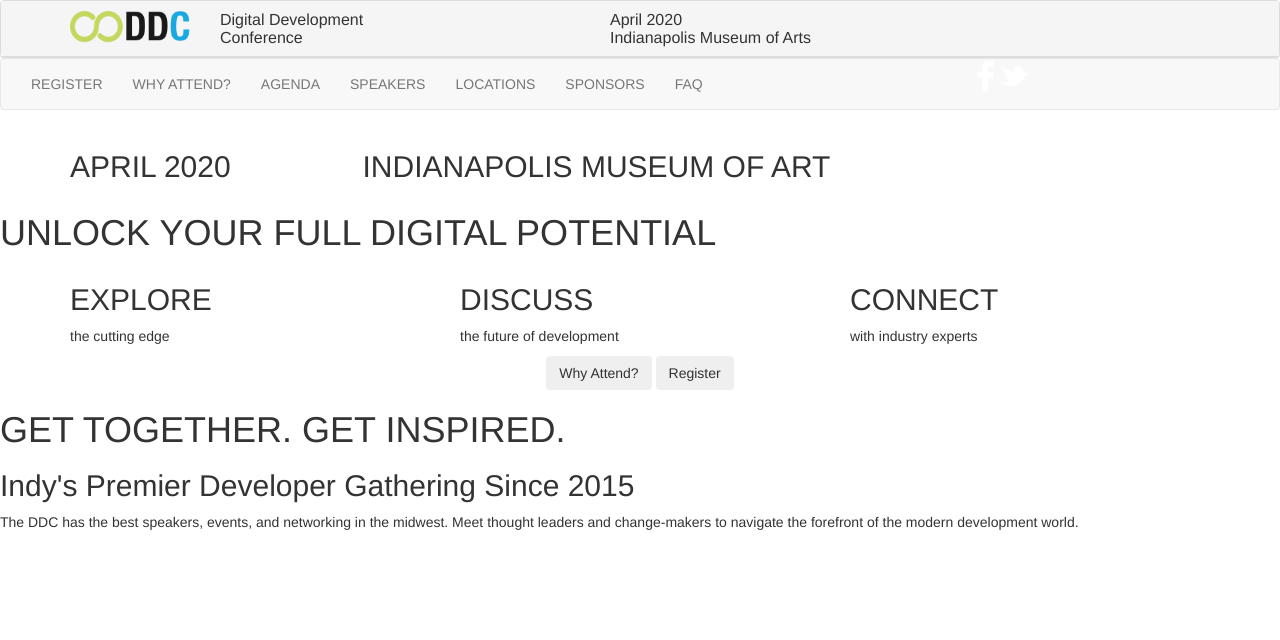
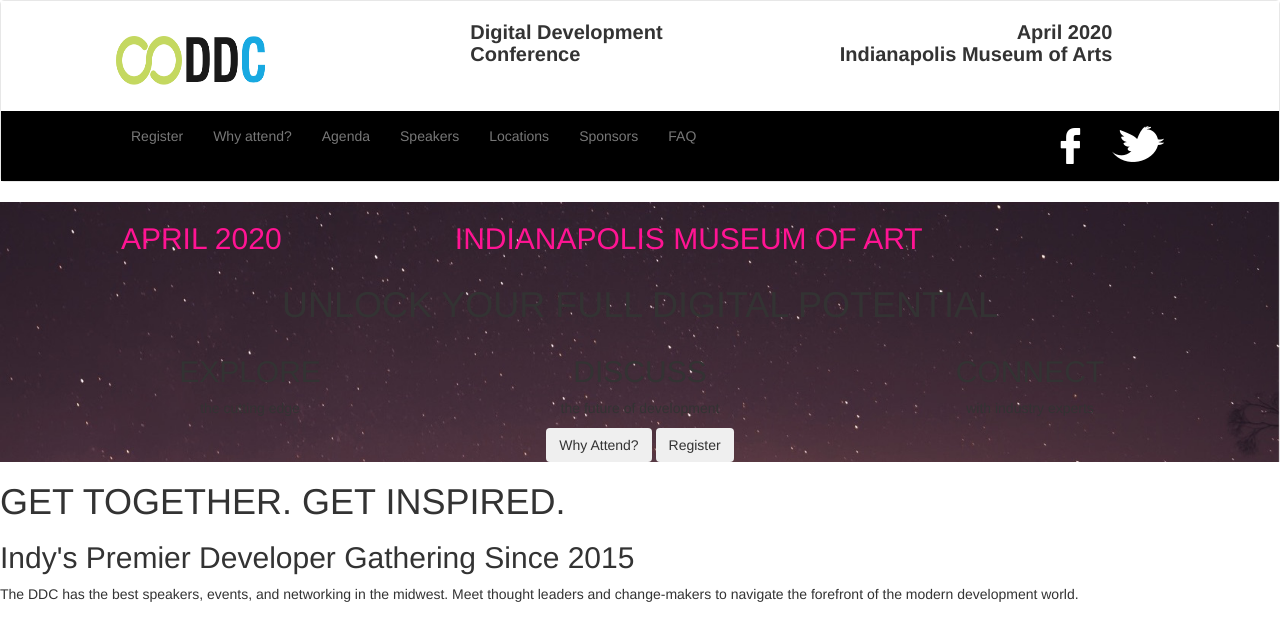
Before and after one commit to RagenS9/d4-ddc-recreate, a plain HTML site: page ddc.html in a window 1280 px wide. Drawn offline with nearby package versions, Linux system fonts and the light colour scheme.

Commit message:
fixed the nav bar so that it'll shrink (even if the links aren't in the hamburger menu) and have been styling ever since.

```diff
--- a/css/ddc.css
+++ b/css/ddc.css
@@ -6,29 +6,118 @@ img {
     width: 100%;
 }
 
-.panel {
-    margin-bottom: 0px;
-    background-color: white;
+div.container-fluid {
+    padding-left: 0px;
+    padding-right: 0px;
 }
 
-.panel-logo {
-    width: 150px;
+.navbar-header {
+    background-color: white;
+    width: 100%;
+    padding-right: 5px;
+    padding-left: 5px;
+    padding-top: 20px;
+    padding-bottom: 10px;
 }
+
+.who {
+    text-align: right;
+    padding-left: 30px;
+}
+
+.who img {
+    width: 180px;
+    height: 80px;
+}
+
+.what {
+    display: none;
+}
+
+.where {
+    display: none;
+}
+
+.navlinks {
+    background-color: black;
+    color: white;
+}
+
+/*tried just a. tried li. tried navlinks a tried navlinks > a--nothing working to turn these white.*/
+.nav navbar-nav ul > li >  sa {
+    color: white;
+    text-size: 20px;
+}
+
+/*.navtext {
+    color: white;
+}*/
+
+/*trying to make the font white. It didn't work. */
+/*.nav navbar-nav {
+    color: white;
+}*/
+
+.facebooklogo > img {
+    width: 10px;
+}
+
+/*.twitterlogo > img {
+    width: 30px;
+}*/
+
+main {
+    text-align: center;
+    background-image: url(../img/background.jpg);
+    background-size: cover;
+}
+
+.date {
+    color: deeppink;
+}
+
+main .info {
+    display: none;
+}
+
+/*.button-row {
+    text-align: center;
+}*/
+
+/*desktop?? yeah, this whole media thing is still waaaaay over my head.*/
+@media all and (min-width: 767px) {
+   .what {
+       display: flex;
+   }
+
+   .what h3 {
+       font-size: 20px;
+   }
+
+   .where {
+       display: flex;
+        text-align: right;
+    }
+
+    .where h3 {
+        font-size: 20px;
+    }
+
+    .navbar-header {
+        padding-right: 100px;
+        padding-left: 100px;
+    }
+
+    .navlinks {
+        padding-right: 100px;
+        padding-left: 100px;
+    }
+
+    main .info {
+        display: block;
+    }
 
 
 
-.panel-body {
-    padding: 0px;
+
 }
-
-.facebooklogo > img {
-    width: 20px;
-}
-
-.twitterlogo > img {
-    width: 30px;
-}
-
-.button-row {
-    text-align: center;
-}
--- a/ddc.html
+++ b/ddc.html
@@ -8,57 +8,54 @@
     <link rel="stylesheet" href="https://maxcdn.bootstrapcdn.com/bootstrap/3.3.7/css/bootstrap.min.css" integrity="sha384-BVYiiSIFeK1dGmJRAkycuHAHRg32OmUcww7on3RYdg4Va+PmSTsz/K68vbdEjh4u" crossorigin="anonymous">
     <link rel="stylesheet" href="css/ddc.css" />
 </head>
+
 <body>
 
     <header>
-        <div class="panel panel-default">
-            <div class="panel-heading">
-                <div class="container">
+        <nav class="navbar navbar-default">
+            <div class="container-fluid">
+                <!-- Brand and toggle get grouped for better mobile display -->
+                <div class="navbar-header container">
                     <div class="row">
-                        <div class="panel-logo col-sm-4">
-                            <img src="./img/logo.png" alt="DDC logo" />
+                        <div class="col-sm-4 who">
+                            <button type="button" class="navbar-toggle collapsed" data-toggle="collapse" data-target="#bs-example-navbar-collapse-1" aria-expanded="false">
+                                <span class="sr-only">Toggle navigation</span>
+                                <span class="icon-bar"></span>
+                                <span class="icon-bar"></span>
+                                <span class="icon-bar"></span>
+                            </button>
+                            <img class="navbar-brand" href="#" src="./img/logo.png" alt="DDC logo" />
                         </div>
 
-                        <div class="panel-even-name col-sm-4">
-                            <h3 class="panel-title">Digital Development<br/>Conference</h3>
+                        <div class="col-sm-4 what">
+                            <h3 class="panel-title"><strong>Digital Development<br/>Conference</strong></h3>
                         </div>
-
-                        <div class="panel-date col-sm-4">
-                            <h3 class="panel-title">April 2020<br/>Indianapolis Museum of Arts</h3>
+                        <div class="col-sm-4 where">
+                            <h3 class="panel-title"><strong>April 2020<br/>Indianapolis Museum of Arts</strong></h3>
                         </div>
                     </div>
                 </div>
-            </div>
-        </div>
 
-        <div class="panel-body">
-            <nav class="navbar navbar-default">
-                <div class="container-fluid">
-                    <div class="row">
-                        <div class="column col-sm-9">
-                            <div class="navbar-header">
-                                <button type="button" class="navbar-toggle collapsed" data-toggle="collapse" data-target="#bs-example-navbar-collapse-1" aria-expanded="false">
-                                    <span class="sr-only">Toggle navigation</span>
-                                </button>
-                                    <ul class="nav navbar-nav">
-                                        <li><a href="#" class="text-uppercase">Register</a></li>
-                                        <li><a href="#" class="text-uppercase">Why attend?</a></li>
-                                        <li><a href="#" class="text-uppercase">Agenda</a></li>
-                                        <li><a href="#" class="text-uppercase">Speakers</a></li>
-                                        <li><a href="#" class="text-uppercase">Locations</a></li>
-                                        <li><a href="#" class="text-uppercase">Sponsors</a></li>
-                                        <li><a href="#" class="text-uppercase">FAQ</a></li>
-                                    </ul>
-                            </div>
-                        </div>
-                        <div class="col-sm-3 ">
-                            <span class="icon-bar facebooklogo"><img src="./img/icon-facebook.png" alt="facebook logo" /></span>
-                            <span class="icon-bar twitterlogo"><img src="./img/icon-twitter.png" alt="twitter logo" /></span>
-                        </div>
-                    </div>
+                <!-- Collect the nav links, forms, and other content for toggling -->
+                <div class="navlinks">
+                    <div class="collapse navbar-collapse" id="navbar-links">
+                        <ul class="nav navbar-nav">
+                            <li><a href="#">Register</a></li>
+                            <li><a href="#">Why attend?</a></li>
+                            <li><a href="#">Agenda</a></li>
+                            <li><a href="#">Speakers</a></li>
+                            <li><a href="#">Locations</a></li>
+                            <li><a href="#">Sponsors</a></li>
+                            <li><a href="#">FAQ</a></li>
+                        </ul>
+                        <ul class="nav navbar-nav navbar-right">
+                            <li><a href="#"><img class="facebooklogo" src="./img/icon-facebook.png" alt="facebook logo" /></a></li>
+                            <li><a href="#"><img class="twitterlogo" src="./img/icon-twitter.png" alt="twitter logo" /></a></li>
+                        </ul>
+                    </div><!-- /.navbar-collapse -->
                 </div>
-            </nav>
-        </div>
+            </div><!-- /.container-fluid -->
+        </nav>
     </header>
 
     <main>
@@ -114,3 +111,55 @@
 </footer>
 
 </html>
+
+<!--how Devin and I original set up the nav bar-->
+        <!--<div class="panel panel-default">
+            <div class="panel-heading">
+                <div class="container">
+                    <div class="row">
+                        <div class="panel-logo col-sm-4">
+                            <img src="./img/logo.png" alt="DDC logo" />
+                        </div>
+
+                        <div class="panel-even-name col-sm-4">
+                            <h3 class="panel-title">Digital Development<br/>Conference</h3>
+                        </div>
+
+                        <div class="panel-date col-sm-4">
+                            <h3 class="panel-title">April 2020<br/>Indianapolis Museum of Arts</h3>
+                        </div>
+                    </div>
+                </div>
+            </div>
+        </div>-->
+
+        <!--<div class="panel-body">-->
+            <!--Devin's original setup, which looked good at full-size, but wasn't collapsing.-->
+        <!--<div class="panel-body">
+            <nav class="navbar navbar-default">
+                <div class="container-fluid">
+                    <div class="row">
+                        <div class="column col-sm-9">
+                            <div class="navbar-header">
+                                <button type="button" class="navbar-toggle collapsed" data-toggle="collapse" data-target="#bs-example-navbar-collapse-1" aria-expanded="false">
+                                    <span class="sr-only">Toggle navigation</span>
+                                </button>
+                                    <ul class="nav navbar-nav">
+                                        <li><a href="#" class="text-uppercase">Register</a></li>
+                                        <li><a href="#" class="text-uppercase">Why attend?</a></li>
+                                        <li><a href="#" class="text-uppercase">Agenda</a></li>
+                                        <li><a href="#" class="text-uppercase">Speakers</a></li>
+                                        <li><a href="#" class="text-uppercase">Locations</a></li>
+                                        <li><a href="#" class="text-uppercase">Sponsors</a></li>
+                                        <li><a href="#" class="text-uppercase">FAQ</a></li>
+                                    </ul>
+                            </div>
+                        </div>
+                        <div class="col-sm-3 ">
+                            <span class="icon-bar facebooklogo"><img src="./img/icon-facebook.png" alt="facebook logo" /></span>
+                            <span class="icon-bar twitterlogo"><img src="./img/icon-twitter.png" alt="twitter logo" /></span>
+                        </div>
+                    </div>
+                </div>
+            </nav>
+        </div>-->
```
